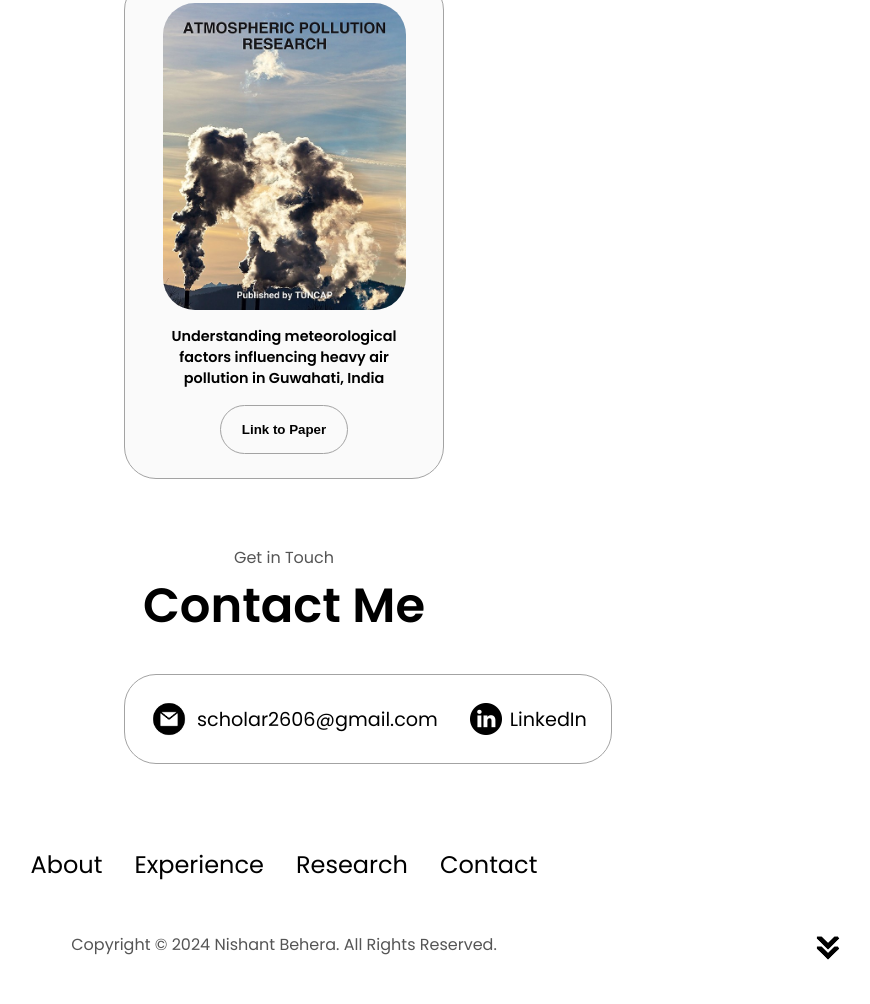
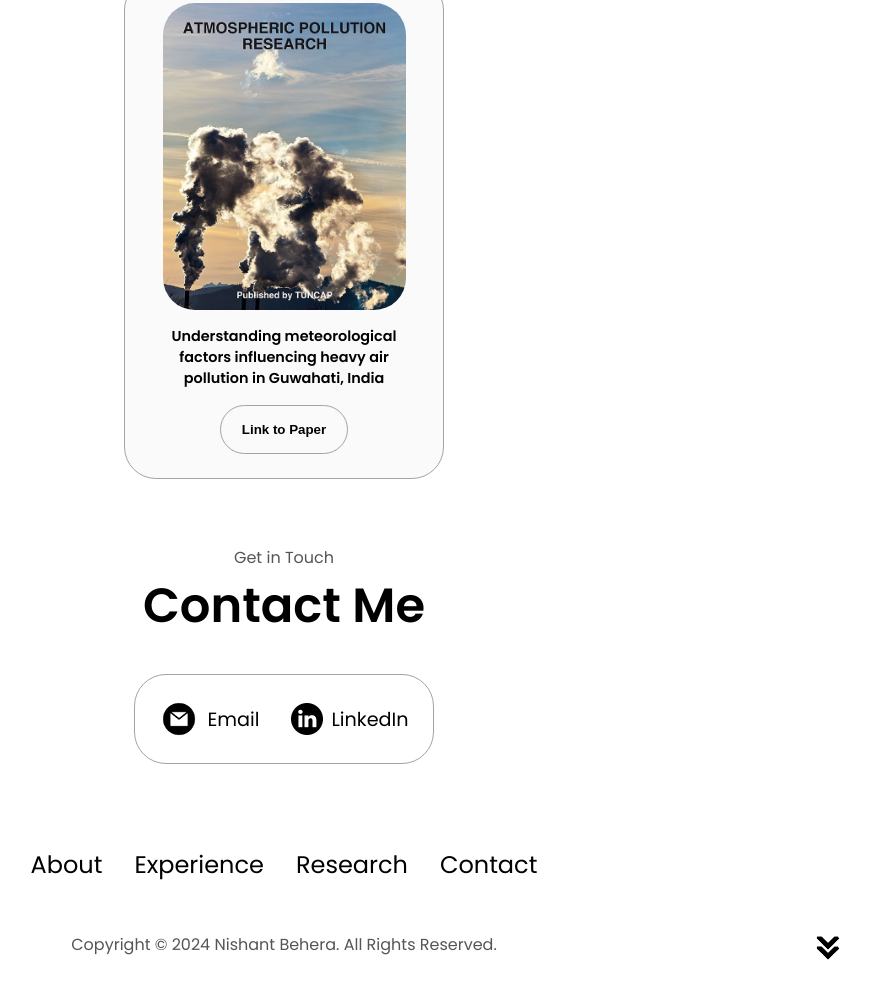
Before and after one commit to MrHoneyB/Website, a plain HTML site: page index.html in a window 1280 px wide. Shown: the part 2564-3568 px from the top of the page, without its empty margins (356-1226 px from the left). Drawn offline with Linux system fonts and the light colour scheme.

Commit message:
Update index.html

```diff
--- a/index.html
+++ b/index.html
@@ -255,7 +255,7 @@
             alt="Email icon"
             class="icon contact-icon email-icon"
           />
-          <p><a href="mailto:scholar2606@gmail.com">scholar2606@gmail.com</a></p>
+          <p><a href="mailto:scholar2606@gmail.com">Email</a></p>
         </div>
         <div class="contact-info-container">
           <img
```
